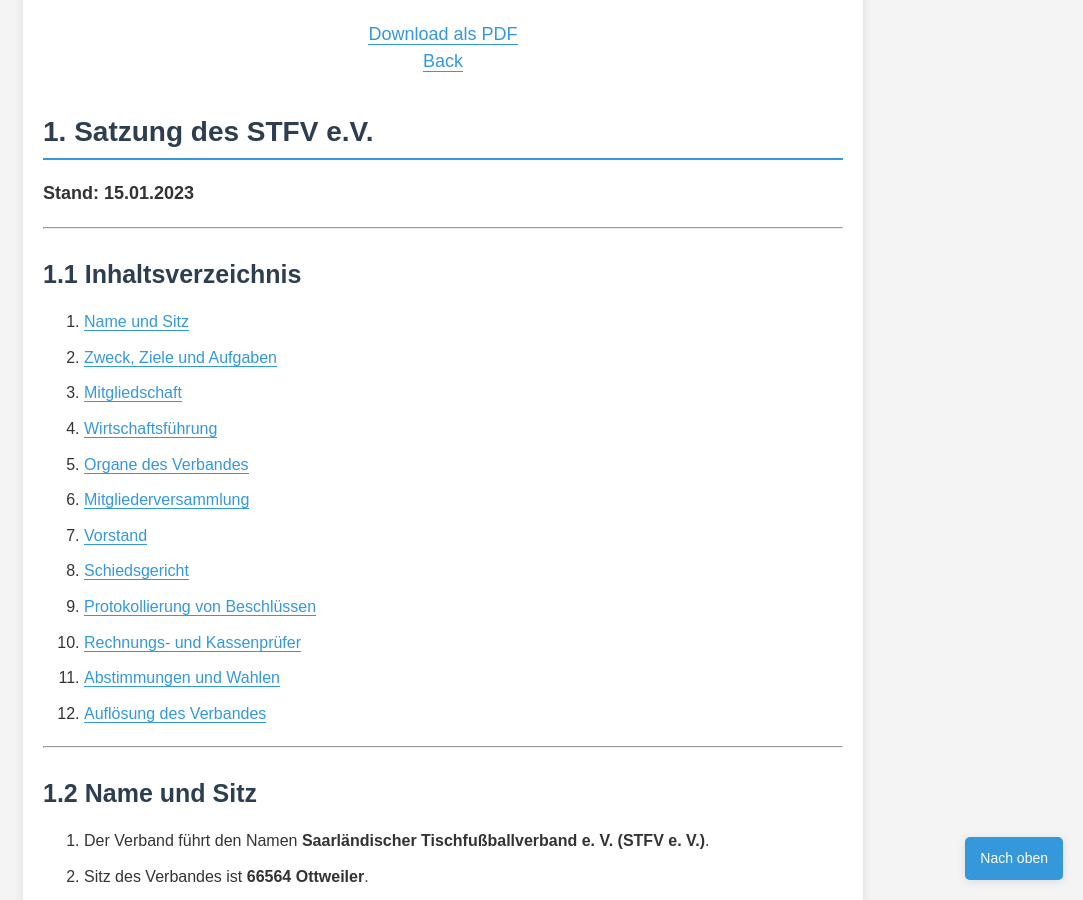
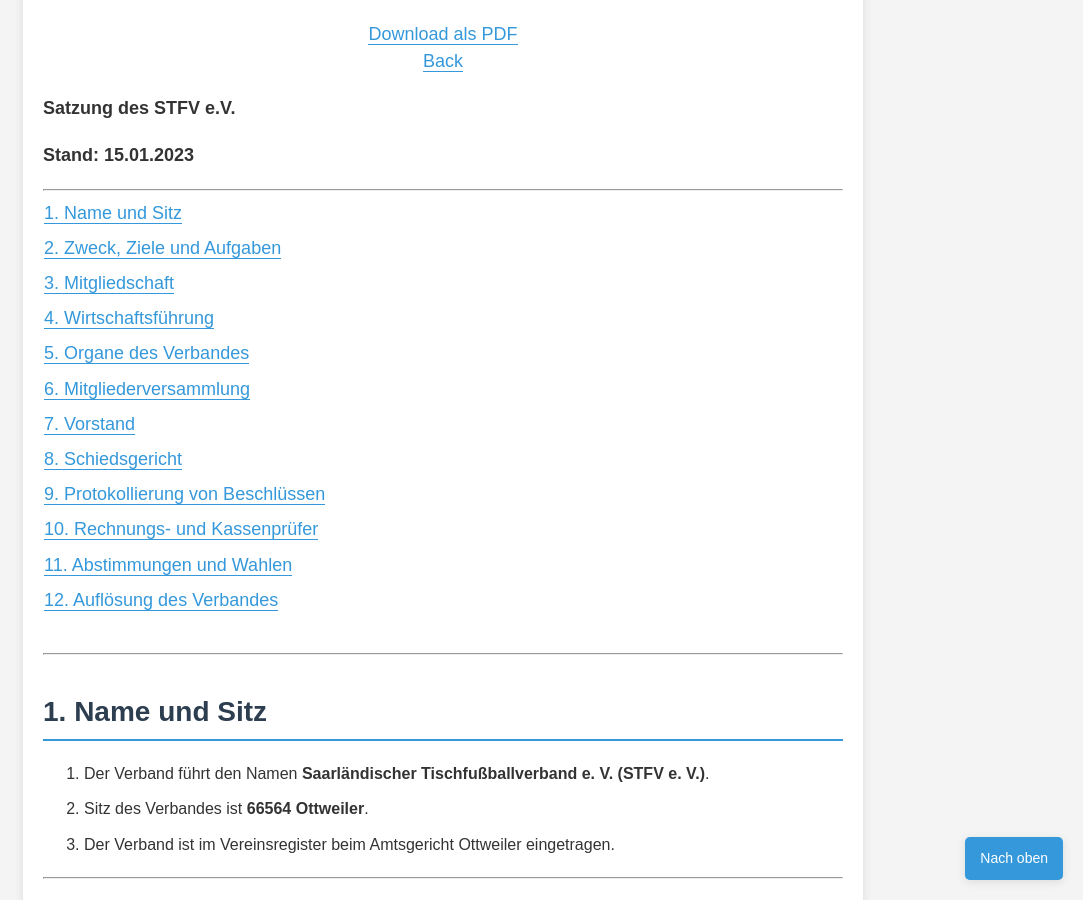
Before and after one commit to Deutscher-Tischfussballbund/stfv-docs, a Jekyll site: the page built from docs/Satzung.md, in a window 1280 px wide and 900 px high, scrolled down 672 px. Shown: the whole window, without its empty margins (197-1280 px from the left). Built offline with Jekyll 4.4.1, drawn with Linux system fonts in a browser that asks for light colours; our own code applies the rules of GitHub Pages for plain Markdown files.

Commit message:
Update Satzung.md

```diff
--- a/docs/Satzung.md
+++ b/docs/Satzung.md
@@ -13,30 +13,18 @@
     </p>
 </div>
 
-# Satzung des STFV e.V.
+**Satzung des STFV e.V.**
 
 **Stand: 15.01.2023**
 
 ---
 
-## Inhaltsverzeichnis
-
-1. [Name und Sitz](#name-und-sitz)
-2. [Zweck, Ziele und Aufgaben](#zweck-ziele-und-aufgaben)
-3. [Mitgliedschaft](#mitgliedschaft)
-4. [Wirtschaftsführung](#wirtschaftsführung)
-5. [Organe des Verbandes](#organe-des-verbandes)
-6. [Mitgliederversammlung](#mitgliederversammlung)
-7. [Vorstand](#vorstand)
-8. [Schiedsgericht](#schiedsgericht)
-9. [Protokollierung von Beschlüssen](#protokollierung-von-beschlüssen)
-10. [Rechnungs- und Kassenprüfer](#rechnungs--und-kassenprüfer)
-11. [Abstimmungen und Wahlen](#abstimmungen-und-wahlen)
-12. [Auflösung des Verbandes](#auflösung-des-verbandes)
+* TOC
+{:toc}
 
 ---
 
-##  Name und Sitz
+#  Name und Sitz
 
 1. Der Verband führt den Namen **Saarländischer Tischfußballverband e. V. (STFV e. V.)**.
 2. Sitz des Verbandes ist **66564 Ottweiler**.
@@ -44,7 +32,7 @@
 
 ---
 
-##  Zweck, Ziele und Aufgaben
+#  Zweck, Ziele und Aufgaben
 
 1. Der STFV e.V. verfolgt ausschließlich und unmittelbar **gemeinnützige Zwecke** im Sinne des Abschnitts „steuerbegünstigte Zwecke“ der Abgabenordnung.
 2. Der STFV ist parteipolitisch neutral und vertritt den Grundsatz religiöser und weltanschaulicher Toleranz sowie der Gleichberechtigung der Geschlechter, auch bei der Besetzung von Ämtern. Der STFV verurteilt jegliche Form von Gewalt und Machtmissbrauch unabhängig davon, ob sie körperlicher, seelischer oder sexualisierter Art ist.
@@ -57,7 +45,7 @@
 
 ---
 
-##  Mitgliedschaft
+#  Mitgliedschaft
 
 1. Mitglied werden können:
    - Tischfußballvereine im Wirkungsbereich des STFV,
@@ -72,7 +60,7 @@
 
 ---
 
-##  Wirtschaftsführung
+#  Wirtschaftsführung
 
 1. Geschäftsjahr ist das Kalenderjahr.
 2. Der Vorstand erstellt jährlich einen Haushaltsplan und legt eine Jahresabrechnung vor.
@@ -80,7 +68,7 @@
 
 ---
 
-##  Organe des Verbandes
+#  Organe des Verbandes
 
 1. Mitgliederversammlung
 2. Vorstand
@@ -93,7 +81,7 @@
 
 ---
 
-##  Mitgliederversammlung
+#  Mitgliederversammlung
 
 1. Die Mitgliederversammlung ist das oberste Organ des Verbandes.
 2. Sie findet einmal jährlich statt.
@@ -107,7 +95,7 @@
 
 ---
 
-##  Vorstand
+#  Vorstand
 
 1. Der Vorstand besteht aus:
    - geschäftsführendem Vorstand (1. Vorsitzender, 2. Vorsitzender, Schriftführer, Hauptkassierer),
@@ -119,7 +107,7 @@
 
 ---
 
-##  Schiedsgericht
+#  Schiedsgericht
 
 1. Zusammensetzung: Vorsitzender, Stellvertreter, Beisitzer und Schiedsrichterobmann.
 2. Zuständigkeit:
@@ -128,14 +116,14 @@
 
 ---
 
-##  Protokollierung von Beschlüssen
+#  Protokollierung von Beschlüssen
 
 1. Über Beschlüsse ist ein Protokoll zu erstellen und von Versammlungsleiter und Schriftführer zu unterzeichnen.
 2. Protokoll der Mitgliederversammlung wird innerhalb von 4 Wochen auf der STFV-Homepage veröffentlicht.
 
 ---
 
-##  Rechnungs- und Kassenprüfer
+#  Rechnungs- und Kassenprüfer
 
 1. Zwei Prüfer werden von der Mitgliederversammlung gewählt.
 2. Einmalige Wiederwahl ist zulässig, jedoch scheidet bei jeder Wahl ein Prüfer aus.
@@ -143,7 +131,7 @@
 
 ---
 
-##  Abstimmungen und Wahlen
+#  Abstimmungen und Wahlen
 
 1. Beschlüsse:
    - Gefasst mit einfacher Stimmenmehrheit (Stimmenthaltungen zählen nicht).
@@ -154,7 +142,7 @@
 
 ---
 
-##  Auflösung des Verbandes
+#  Auflösung des Verbandes
 
 1. Auflösung nur durch Mitgliederversammlung mit 3/4-Mehrheit.
 2. Bei Auflösung fällt das Vermögen an den Deutschen Tischfußballbund e.V. zur Verwendung für gemeinnützige Jugendpflege.
```
